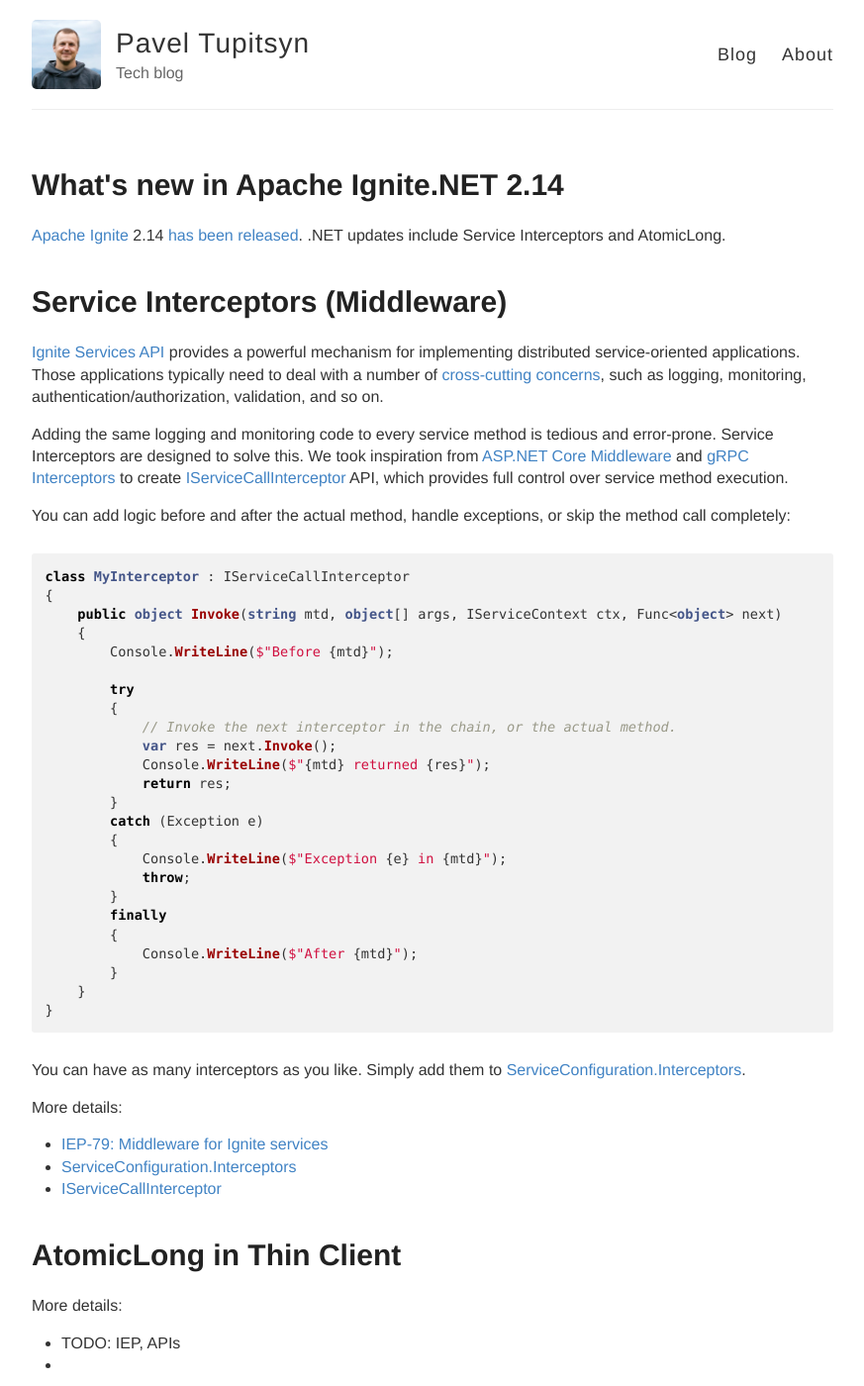
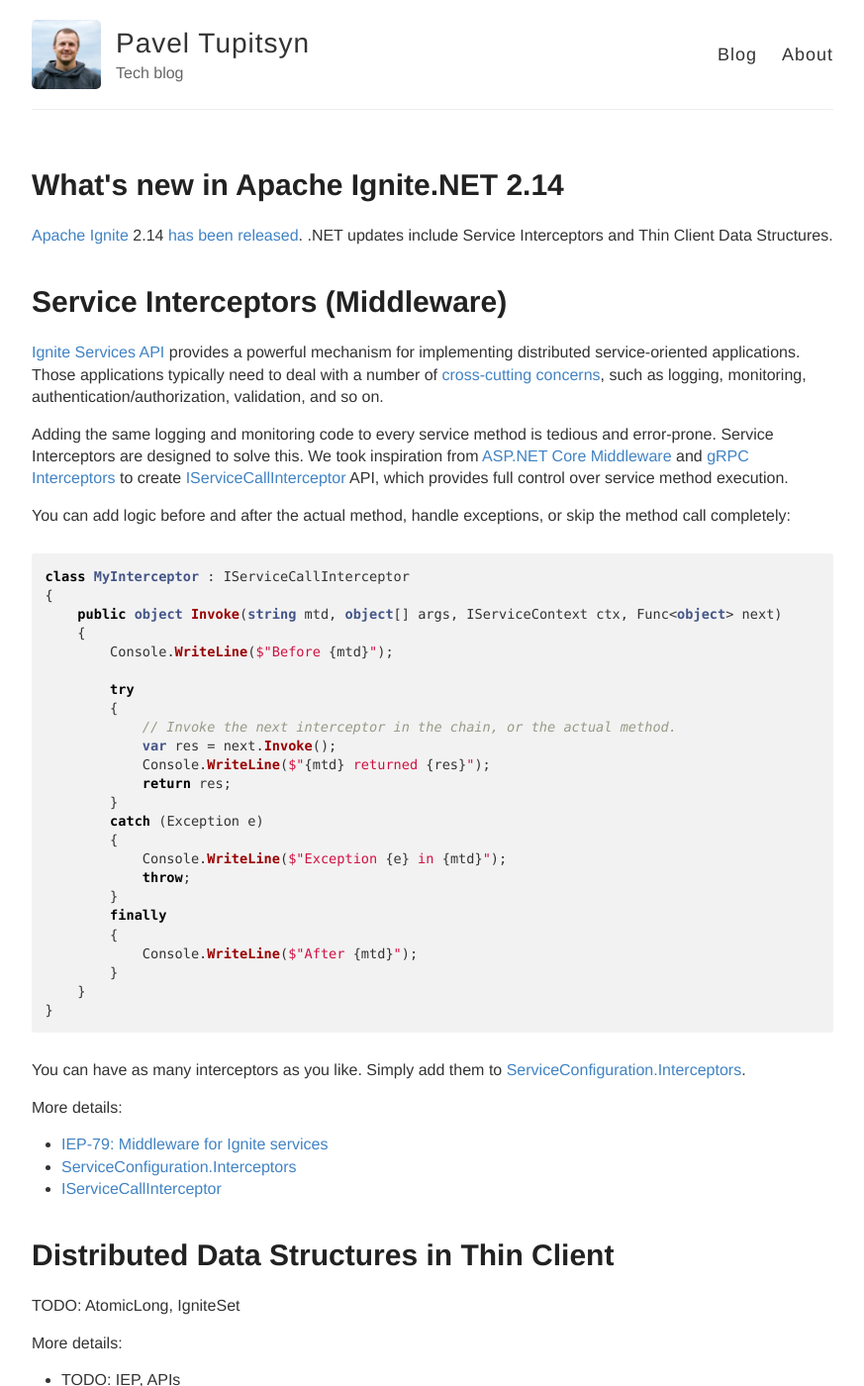
Before and after one commit to ptupitsyn/ptupitsyn.github.io, a Jekyll site: the page built from _posts/2022-10-12-Whats-New-In-Ignite-Net-2.14.md, in a window 1280 px wide and 1400 px high. Shown: the whole window at 99% size, without its empty margins (203-1076 px from the left). Built offline with Jekyll 4.4.1, drawn with Linux system fonts in a browser that asks for light colours; comment, search, counter and statistics services are not loaded.

Commit message:
wip data structures

```diff
--- a/_posts/2022-10-12-Whats-New-In-Ignite-Net-2.14.md
+++ b/_posts/2022-10-12-Whats-New-In-Ignite-Net-2.14.md
@@ -4,7 +4,7 @@
 ---
 
 [Apache Ignite](https://ignite.apache.org/) 2.14 [has been released](https://lists.apache.org/thread/s4l32s59no8lx689y921o47xdtg8g3n3).
-.NET updates include Service Interceptors and AtomicLong.
+.NET updates include Service Interceptors and Thin Client Data Structures.
 
 # Service Interceptors (Middleware)
 
@@ -53,7 +53,9 @@
 * [ServiceConfiguration.Interceptors](https://ignite.apache.org/releases/latest/dotnetdoc/api/Apache.Ignite.Core.Services.ServiceConfiguration.html#Apache_Ignite_Core_Services_ServiceConfiguration_Interceptors)
 * [IServiceCallInterceptor](https://ignite.apache.org/releases/latest/dotnetdoc/api/Apache.Ignite.Core.Services.IServiceCallInterceptor.html)
 
-# AtomicLong in Thin Client
+# Distributed Data Structures in Thin Client
+
+TODO: AtomicLong, IgniteSet
 
 More details:
 
```
